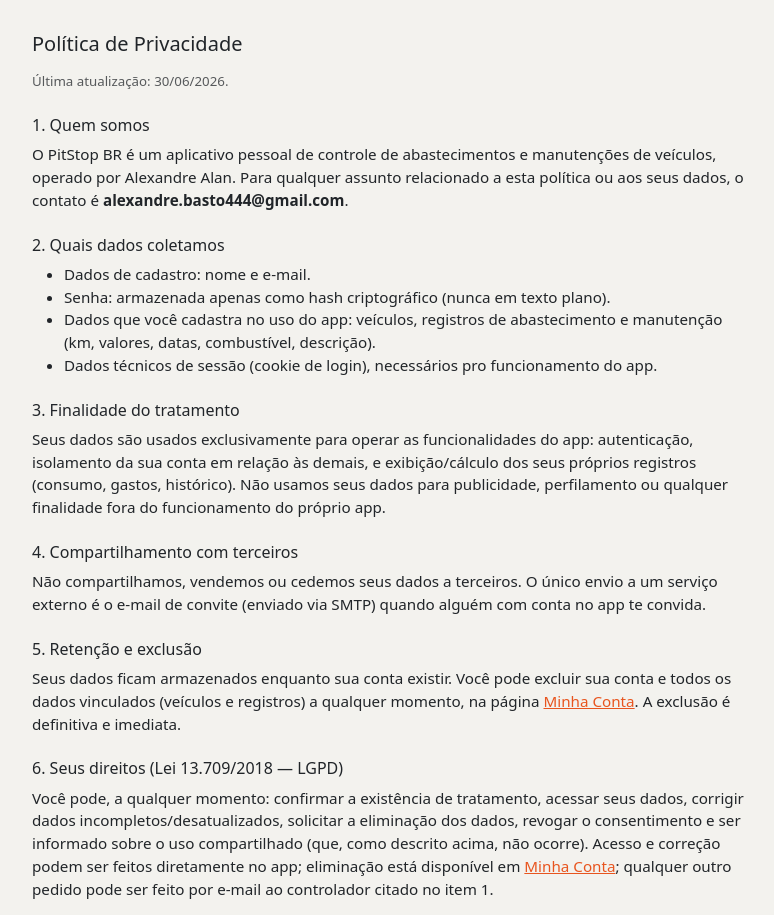
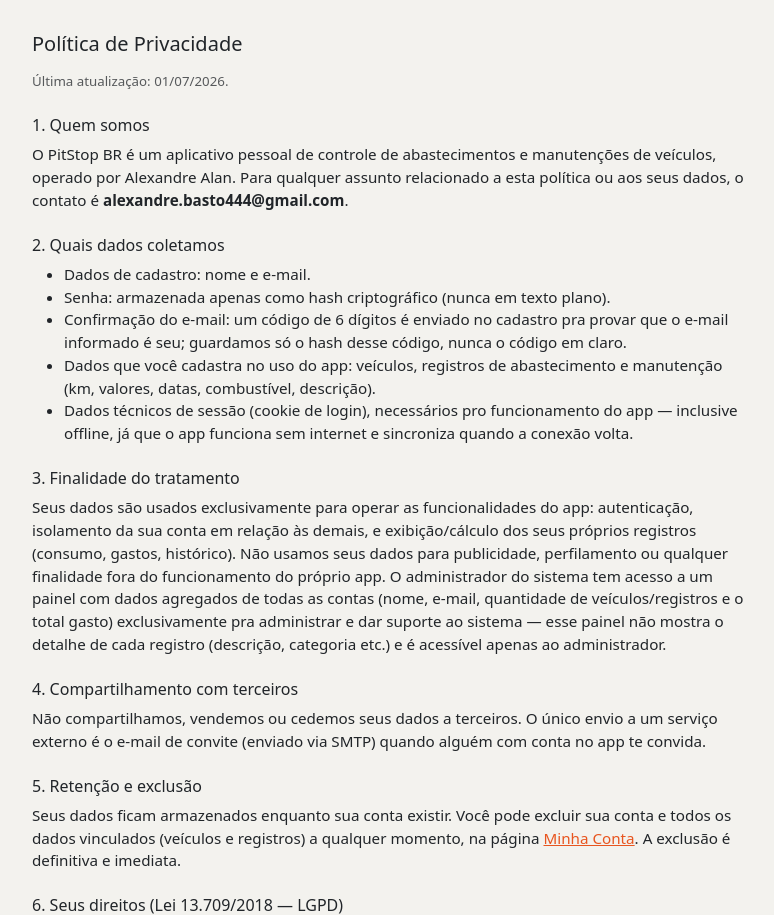
Before and after one commit to AlexandreAlan/PitStop-BR, a PHP site: page /privacidade.php in a window 1280 px wide. Shown: the part 76-991 px from the top of the page, without its empty margins (64-838 px from the left). Run offline with PHP 8.4, Linux system fonts and the light colour scheme.

Commit message:
src/privacidade.php: documenta confirmação de e-mail, sessão offline e acesso agregado do painel administrativo

```diff
--- a/src/privacidade.php
+++ b/src/privacidade.php
@@ -9,7 +9,7 @@ require __DIR__ . '/includes/header.php';
 
 <div class="px-1 pb-4" style="font-size: 0.95rem;">
     <h5 class="mb-3">Política de Privacidade</h5>
-    <p class="text-muted small">Última atualização: 30/06/2026.</p>
+    <p class="text-muted small">Última atualização: 01/07/2026.</p>
 
     <h6 class="mt-4">1. Quem somos</h6>
     <p>O PitStop BR é um aplicativo pessoal de controle de abastecimentos e manutenções de veículos,
@@ -20,16 +20,22 @@ require __DIR__ . '/includes/header.php';
     <ul>
         <li>Dados de cadastro: nome e e-mail.</li>
         <li>Senha: armazenada apenas como hash criptográfico (nunca em texto plano).</li>
+        <li>Confirmação do e-mail: um código de 6 dígitos é enviado no cadastro pra provar que o
+            e-mail informado é seu; guardamos só o hash desse código, nunca o código em claro.</li>
         <li>Dados que você cadastra no uso do app: veículos, registros de abastecimento e manutenção
             (km, valores, datas, combustível, descrição).</li>
-        <li>Dados técnicos de sessão (cookie de login), necessários pro funcionamento do app.</li>
+        <li>Dados técnicos de sessão (cookie de login), necessários pro funcionamento do app — inclusive
+            offline, já que o app funciona sem internet e sincroniza quando a conexão volta.</li>
     </ul>
 
     <h6 class="mt-4">3. Finalidade do tratamento</h6>
     <p>Seus dados são usados exclusivamente para operar as funcionalidades do app: autenticação,
     isolamento da sua conta em relação às demais, e exibição/cálculo dos seus próprios registros
     (consumo, gastos, histórico). Não usamos seus dados para publicidade, perfilamento ou qualquer
-    finalidade fora do funcionamento do próprio app.</p>
+    finalidade fora do funcionamento do próprio app. O administrador do sistema tem acesso a um painel
+    com dados agregados de todas as contas (nome, e-mail, quantidade de veículos/registros e o total
+    gasto) exclusivamente pra administrar e dar suporte ao sistema — esse painel não mostra o detalhe
+    de cada registro (descrição, categoria etc.) e é acessível apenas ao administrador.</p>
 
     <h6 class="mt-4">4. Compartilhamento com terceiros</h6>
     <p>Não compartilhamos, vendemos ou cedemos seus dados a terceiros. O único envio a um serviço
```
